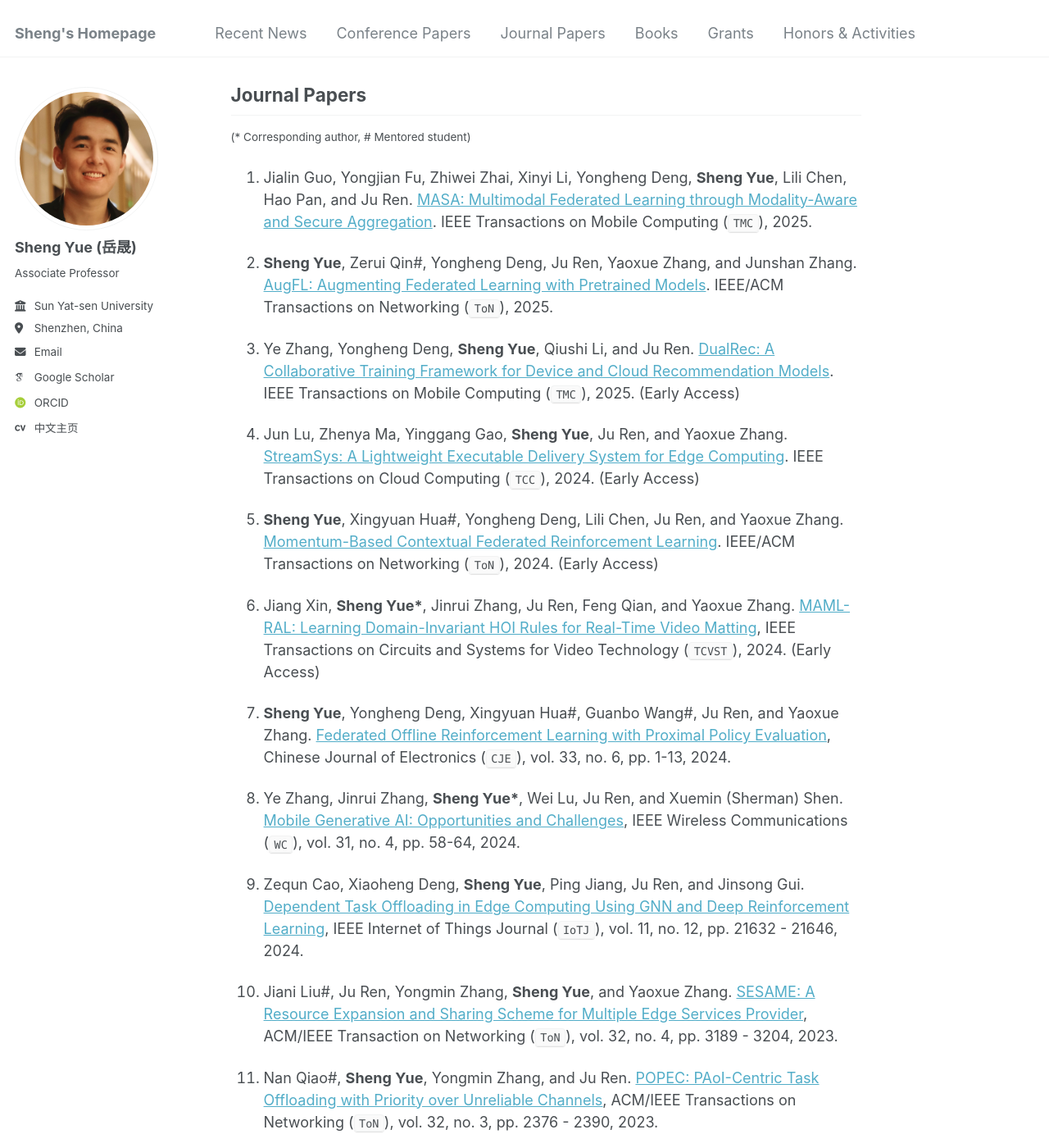
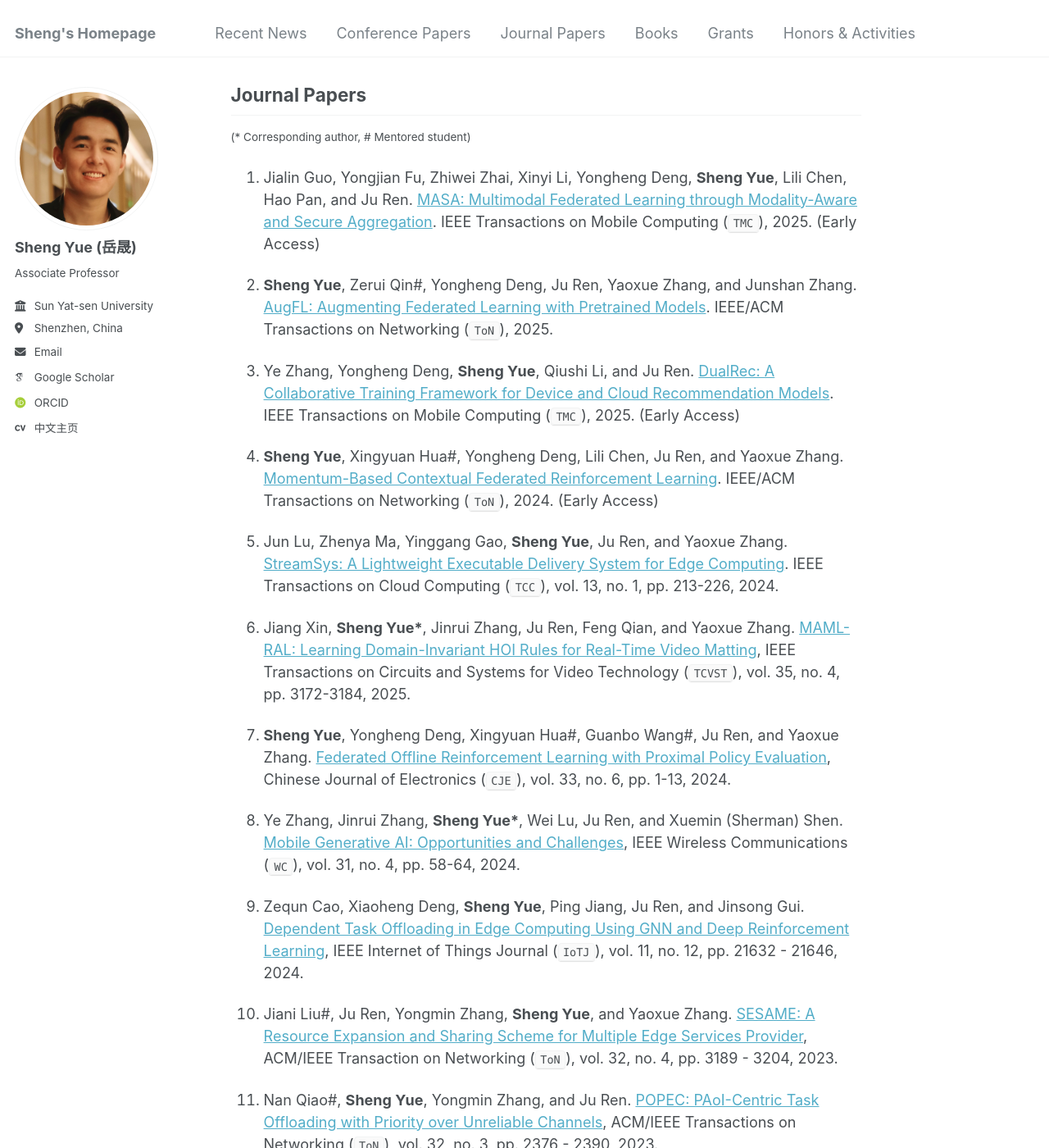
Before and after one commit to shaunyue/shaunyue.github.io, a Jekyll site: the page built from _pages/about.md, in a window 1280 px wide and 1400 px high, scrolled down 2589 px. Shown: the whole window at 82% size. Built offline with Jekyll 4.4.1, drawn with Linux system fonts in a browser that asks for light colours; some web fonts are replaced.

Commit message:
Update information

```diff
--- a/_pages/about.md
+++ b/_pages/about.md
@@ -72,17 +72,17 @@ function toggleContent(id) {
 
 <small>(* Corresponding author, # Mentored student)</small>
 
-1. Jialin Guo,  Yongjian Fu,  Zhiwei Zhai,  Xinyi Li,  Yongheng Deng,  **Sheng Yue**,  Lili Chen,  Hao Pan,  and Ju Ren. [MASA: Multimodal Federated Learning through Modality-Aware and Secure Aggregation](https://ieeexplore.ieee.org/abstract/document/10916948). IEEE Transactions on Mobile Computing (`TMC`), 2025.
+1. Jialin Guo,  Yongjian Fu,  Zhiwei Zhai,  Xinyi Li,  Yongheng Deng,  **Sheng Yue**,  Lili Chen,  Hao Pan,  and Ju Ren. [MASA: Multimodal Federated Learning through Modality-Aware and Secure Aggregation](https://ieeexplore.ieee.org/abstract/document/10916948). IEEE Transactions on Mobile Computing (`TMC`), 2025. (Early Access)
 
 1. **Sheng Yue**, Zerui Qin#, Yongheng Deng, Ju Ren, Yaoxue Zhang, and Junshan Zhang. [AugFL: Augmenting Federated Learning with Pretrained Models](https://arxiv.org/pdf/2503.02154). IEEE/ACM Transactions on Networking (`ToN`), 2025.
 
 1. Ye Zhang, Yongheng Deng, **Sheng Yue**, Qiushi Li, and Ju Ren. [DualRec: A Collaborative Training Framework for Device and Cloud Recommendation Models](https://ieeexplore.ieee.org/document/10840283/authors#authors). IEEE Transactions on Mobile Computing (`TMC`), 2025. (Early Access)
 
-1. Jun Lu, Zhenya Ma, Yinggang Gao, **Sheng Yue**, Ju Ren, and Yaoxue Zhang. [StreamSys: A Lightweight Executable Delivery System for Edge Computing](https://ieeexplore.ieee.org/abstract/document/10814051). IEEE Transactions on Cloud Computing (`TCC`), 2024. (Early Access)
-
 1. **Sheng Yue**, Xingyuan Hua#, Yongheng Deng, Lili Chen, Ju Ren, and Yaoxue Zhang. [Momentum-Based Contextual Federated Reinforcement Learning](https://ieeexplore.ieee.org/abstract/document/10806823). IEEE/ACM Transactions on Networking (`ToN`), 2024. (Early Access)
 
-1. Jiang Xin, **Sheng Yue\***, Jinrui Zhang, Ju Ren, Feng Qian, and Yaoxue Zhang. [MAML-RAL: Learning Domain-Invariant HOI Rules for Real-Time Video Matting](https://ieeexplore.ieee.org/abstract/document/10764755), IEEE Transactions on Circuits and Systems for Video Technology (`TCVST`), 2024. (Early Access)
+1. Jun Lu, Zhenya Ma, Yinggang Gao, **Sheng Yue**, Ju Ren, and Yaoxue Zhang. [StreamSys: A Lightweight Executable Delivery System for Edge Computing](https://ieeexplore.ieee.org/abstract/document/10814051). IEEE Transactions on Cloud Computing (`TCC`), vol. 13, no. 1, pp. 213-226, 2024.
+
+1. Jiang Xin, **Sheng Yue\***, Jinrui Zhang, Ju Ren, Feng Qian, and Yaoxue Zhang. [MAML-RAL: Learning Domain-Invariant HOI Rules for Real-Time Video Matting](https://ieeexplore.ieee.org/abstract/document/10764755), IEEE Transactions on Circuits and Systems for Video Technology (`TCVST`), vol. 35, no. 4, pp. 3172-3184, 2025.
 
 1. **Sheng Yue**, Yongheng Deng, Xingyuan Hua#, Guanbo Wang#, Ju Ren, and Yaoxue Zhang. [Federated Offline Reinforcement Learning with Proximal Policy Evaluation](https://ieeexplore.ieee.org/stamp/stamp.jsp?arnumber=10748547), Chinese Journal of Electronics (`CJE`), vol. 33, no. 6, pp. 1-13, 2024.
 
```
